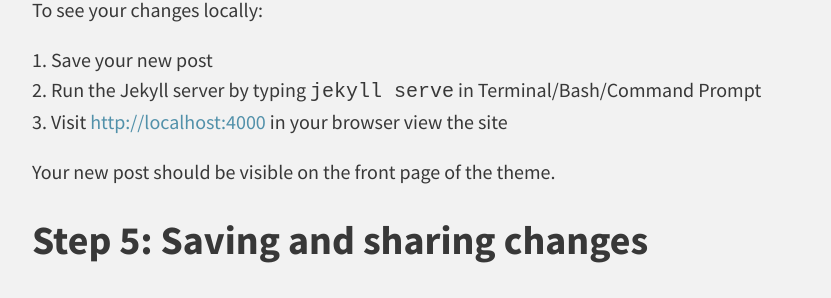
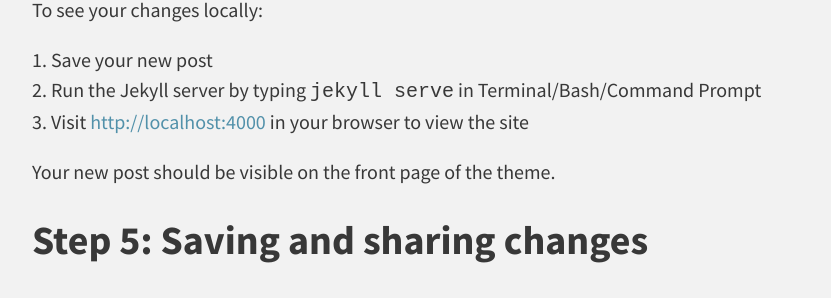
Before and after one commit to ck3g/rohanchandra.github.io, a Jekyll site: the page built from project/type/type-guide.md, in a window 1280 px wide and 900 px high, scrolled down 3929 px. Shown: the part 151-449 px from the top of the window, without its empty margins (224-1055 px from the left). Built offline with Jekyll 4.4.1, drawn with Linux system fonts in a browser that asks for light colours; nearby versions of some CDN libraries.

Commit message:
Missing word in list

```diff
--- a/project/type/type-guide.md
+++ b/project/type/type-guide.md
@@ -70,7 +70,7 @@ To see your changes locally:
 
 1. Save your new post
 2. Run the Jekyll server by typing `jekyll serve` in Terminal/Bash/Command Prompt
-3. Visit [http://localhost:4000](http://localhost:4000) in your browser view the site
+3. Visit [http://localhost:4000](http://localhost:4000) in your browser to view the site
 
 Your new post should be visible on the front page of the theme.
 
```
